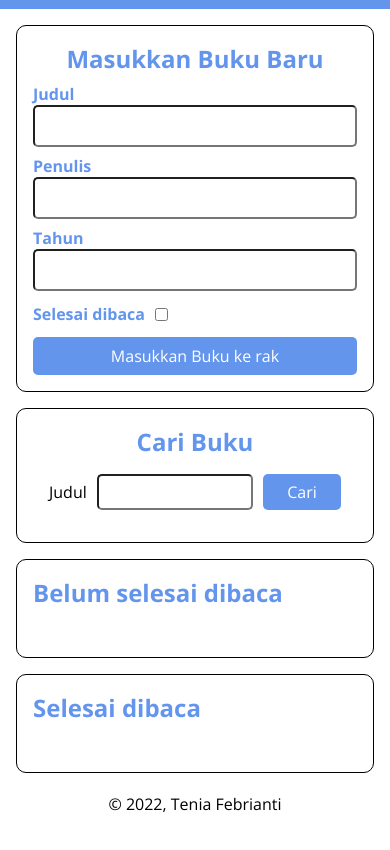
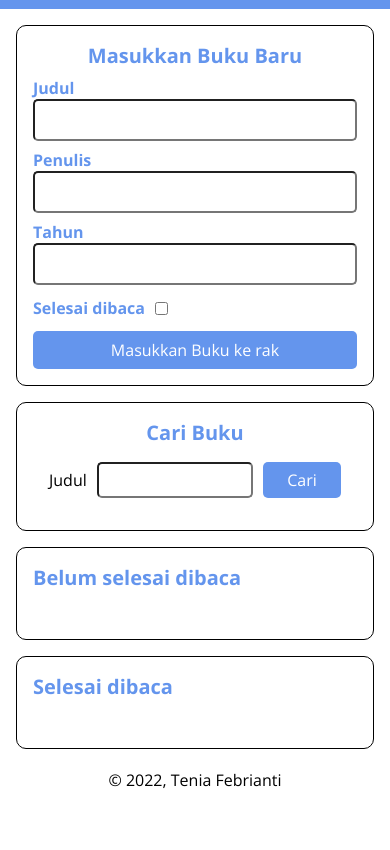
Before and after one commit to tenteniaa/bookshelf-apps, a plain HTML site: page index.html in a window 390 px wide. Shown: the part 58-908 px from the top of the page. After the commit the page ends 885 px from the top, so only its background shows below. Drawn offline with nearby package versions, Linux system fonts and the light colour scheme.

Commit message:
font size

```diff
--- a/style.css
+++ b/style.css
@@ -22,9 +22,20 @@ input, button {
 }
 
 main {
-    max-width: 800px;
     margin: 0 auto;
     padding: 16px;
+}
+
+@media screen and (min-width: 991px) {
+    main {
+        max-width: 800px;
+    }
+}
+
+@media screen and (max-width: 991px) {
+    h2 {
+        font-size: 20px;
+    }
 }
 
 .input_section {
```
